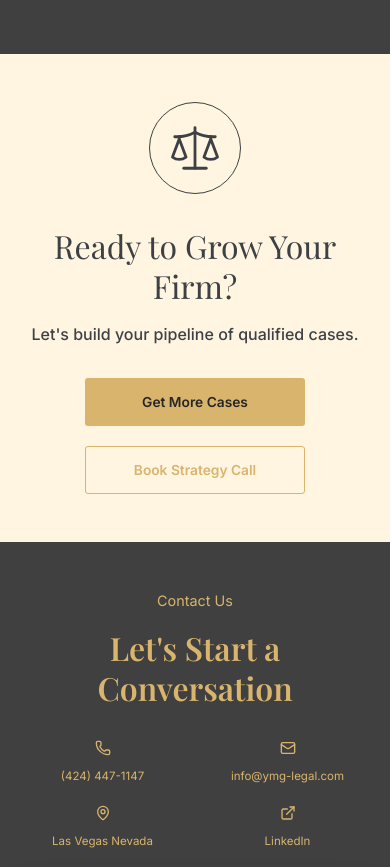
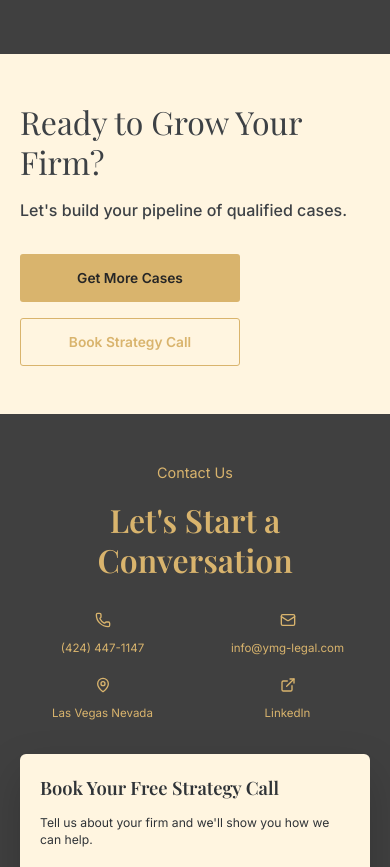
Before and after one commit to shrikarbidaeet83/ymg, a Next.js app: page /how-it-works in a window 390 px wide. Shown: the part 2208-3075 px from the top of the page. Built offline with nearby package versions, Linux system fonts and the light colour scheme.

Commit message:
CTA sections: drop Scale icon medallion, tighten layout, tap-to-pop cards
Remove the circular Scale icon from Ready-to-Grow CTAs and regrid to two
columns; wrap Full-Funnel solution cards in TouchPopCard for touch support.

```diff
--- a/src/components/sections/FullFunnelSolutionsSection.tsx
+++ b/src/components/sections/FullFunnelSolutionsSection.tsx
@@ -1,5 +1,6 @@
 import Link from "next/link";
-import { Bot, ClipboardList, FileCheck2, Magnet, Scale } from "lucide-react";
+import { Bot, ClipboardList, FileCheck2, Magnet } from "lucide-react";
+import TouchPopCard from "@/components/sections/TouchPopCard";
 
 const solutions = [
   {
@@ -46,13 +47,15 @@ export function FullFunnelSolutionCards({
       className={`flex snap-x snap-mandatory overflow-x-auto px-4 pb-12 pt-5 [scrollbar-width:none] lg:justify-center lg:overflow-visible lg:px-6 lg:pb-16 [&::-webkit-scrollbar]:hidden ${className}`}
     >
       {solutions.map(({ icon: Icon, iconBg, iconColor, title, body, tilt }, index) => (
-        <div
+        <TouchPopCard
+          as="div"
           key={title}
-          className={`group w-[165px] shrink-0 snap-start transition-transform duration-300 ease-out hover:z-10 hover:rotate-0 hover:translate-y-0 sm:w-[250px] lg:w-[285px] ${
+          activeClassName="max-[1100px]:z-10 max-[1100px]:rotate-0 max-[1100px]:translate-y-0"
+          className={`group w-[165px] shrink-0 snap-start touch-manipulation transition-transform duration-300 ease-out hover:z-10 hover:rotate-0 hover:translate-y-0 sm:w-[250px] lg:w-[285px] ${
             index !== 0 ? "-ml-4 sm:-ml-6 lg:-ml-8" : ""
           } ${tilt}`}
         >
-          <div className="flex h-full flex-col rounded-[10px] bg-white px-4 py-5 shadow-[0_10px_24px_rgba(21,16,10,0.12)] transition-all duration-300 ease-out group-hover:-translate-y-3 group-hover:scale-[1.04] group-hover:shadow-[0_16px_30px_rgba(21,16,10,0.16)] sm:px-6 sm:py-7">
+          <div className="flex h-full flex-col rounded-[10px] bg-white px-4 py-5 shadow-[0_10px_24px_rgba(21,16,10,0.12)] transition-all duration-300 ease-out group-data-[active=true]:-translate-y-3 group-data-[active=true]:scale-[1.04] group-hover:-translate-y-3 group-hover:scale-[1.04] group-hover:shadow-[0_16px_30px_rgba(21,16,10,0.16)] sm:px-6 sm:py-7">
             <div className={`mb-4 flex h-10 w-10 items-center justify-center rounded-[6px] sm:mb-5 sm:h-12 sm:w-12 ${iconBg}`}>
               <Icon size={18} strokeWidth={1.8} className={`${iconColor} sm:size-[22px]`} />
             </div>
@@ -63,7 +66,7 @@ export function FullFunnelSolutionCards({
               {body}
             </p>
           </div>
-        </div>
+        </TouchPopCard>
       ))}
     </div>
   );
@@ -84,11 +87,7 @@ export default function FullFunnelSolutionsSection() {
 
         <FullFunnelSolutionCards className="mt-12 sm:mt-14" />
 
-        <div className="grid items-center gap-8 text-center lg:grid-cols-[auto_1fr_220px] lg:gap-10 lg:text-left">
-          <div className="mx-auto flex h-[86px] w-[86px] items-center justify-center rounded-full border border-[#d9b46d] lg:mx-0 lg:h-[104px] lg:w-[104px]">
-            <Scale size={48} strokeWidth={1.25} className="lg:size-[58px]" />
-          </div>
-
+        <div className="grid items-center gap-8 text-left lg:grid-cols-[1fr_220px] lg:gap-12">
           <div>
             <h3 className="font-heading text-[clamp(2rem,4vw,3.35rem)] font-normal leading-tight tracking-[0] text-[#d9b46d]">
               Ready to Grow Your Firm?
--- a/src/components/sections/ReadyGrowCtaSection.tsx
+++ b/src/components/sections/ReadyGrowCtaSection.tsx
@@ -1,5 +1,4 @@
 import Link from "next/link";
-import { Scale } from "lucide-react";
 
 export default function ReadyGrowCtaSection({
   variant = "dark",
@@ -10,11 +9,7 @@ export default function ReadyGrowCtaSection({
 
   return (
     <section className={`${isCream ? "bg-[#fff5e0] text-[#3d4145]" : "bg-[#404040] text-[#d9b46d]"} px-5 py-12 sm:px-8 lg:px-12 lg:py-14`}>
-      <div className="mx-auto grid max-w-7xl items-center gap-8 text-center lg:grid-cols-[120px_1fr_220px] lg:gap-10 lg:text-left">
-        <div className={`mx-auto flex h-[92px] w-[92px] items-center justify-center rounded-full border lg:mx-0 lg:h-[112px] lg:w-[112px] ${isCream ? "border-[#3d4145]" : "border-[#d9b46d]"}`}>
-          <Scale size={54} strokeWidth={1.25} />
-        </div>
-
+      <div className="mx-auto grid max-w-7xl items-center gap-8 text-left lg:grid-cols-[1fr_220px] lg:gap-12">
         <div>
           <h2 className="font-heading text-[clamp(2rem,4.5vw,4rem)] font-normal leading-tight tracking-[0]">
             Ready to Grow Your Firm?
@@ -24,17 +19,11 @@ export default function ReadyGrowCtaSection({
           </p>
         </div>
 
-        <div className="mx-auto flex w-full max-w-[220px] flex-col gap-5 lg:mx-0">
-          <Link
-            href="/services/case-acquisition"
-            className="inline-flex h-12 items-center justify-center rounded-[3px] bg-[#d9b46d] px-7 text-[0.86rem] font-semibold text-[#262626]"
-          >
+        <div className="flex w-full max-w-[220px] flex-col gap-4">
+          <Link href="/services/case-acquisition" className="inline-flex h-12 items-center justify-center rounded-[3px] bg-[#d9b46d] px-7 text-[0.86rem] font-semibold text-[#262626]">
             Get More Cases
           </Link>
-          <Link
-            href="/contact"
-            className={`inline-flex h-12 items-center justify-center rounded-[3px] border border-[#d9b46d] px-7 text-[0.86rem] font-semibold ${isCream ? "text-[#d9b46d]" : "text-[#d9b46d]"}`}
-          >
+          <Link href="/contact" className="inline-flex h-12 items-center justify-center rounded-[3px] border border-[#d9b46d] px-7 text-[0.86rem] font-semibold text-[#d9b46d]">
             Book Strategy Call
           </Link>
         </div>
```
